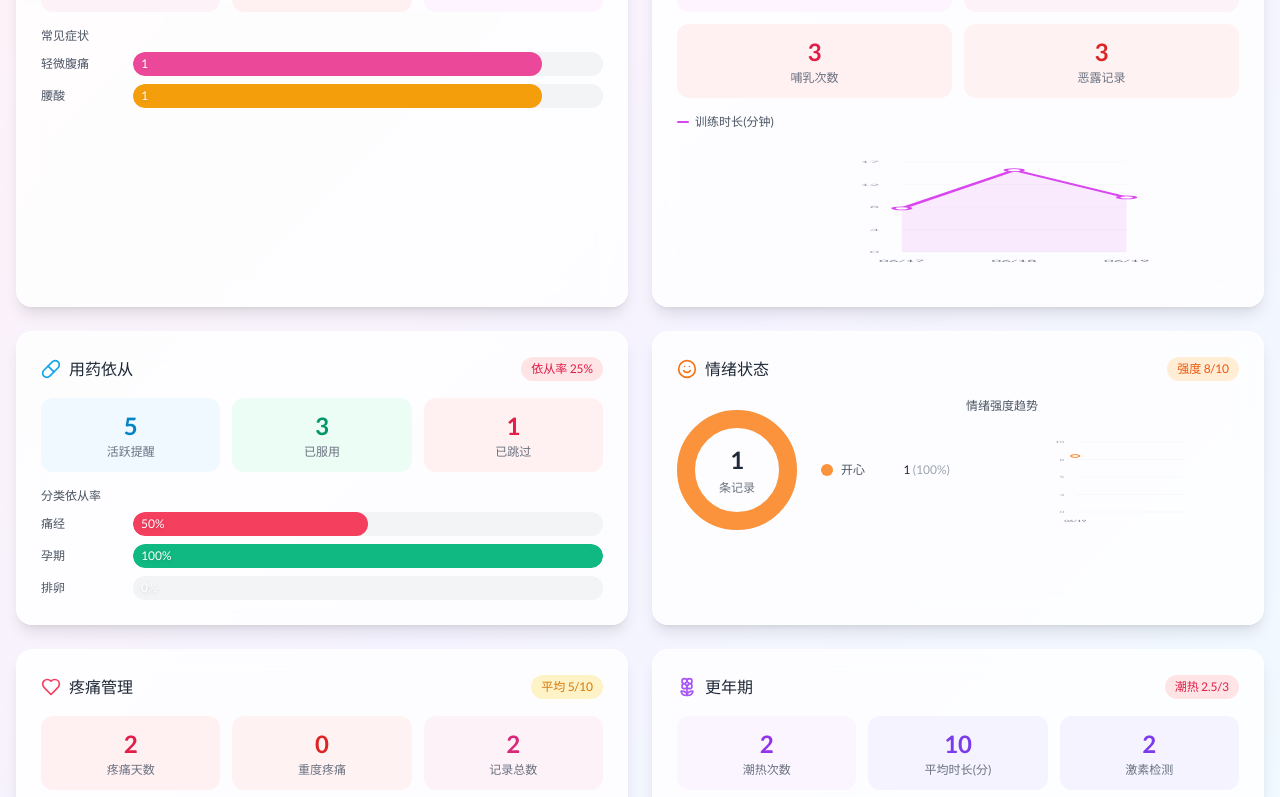
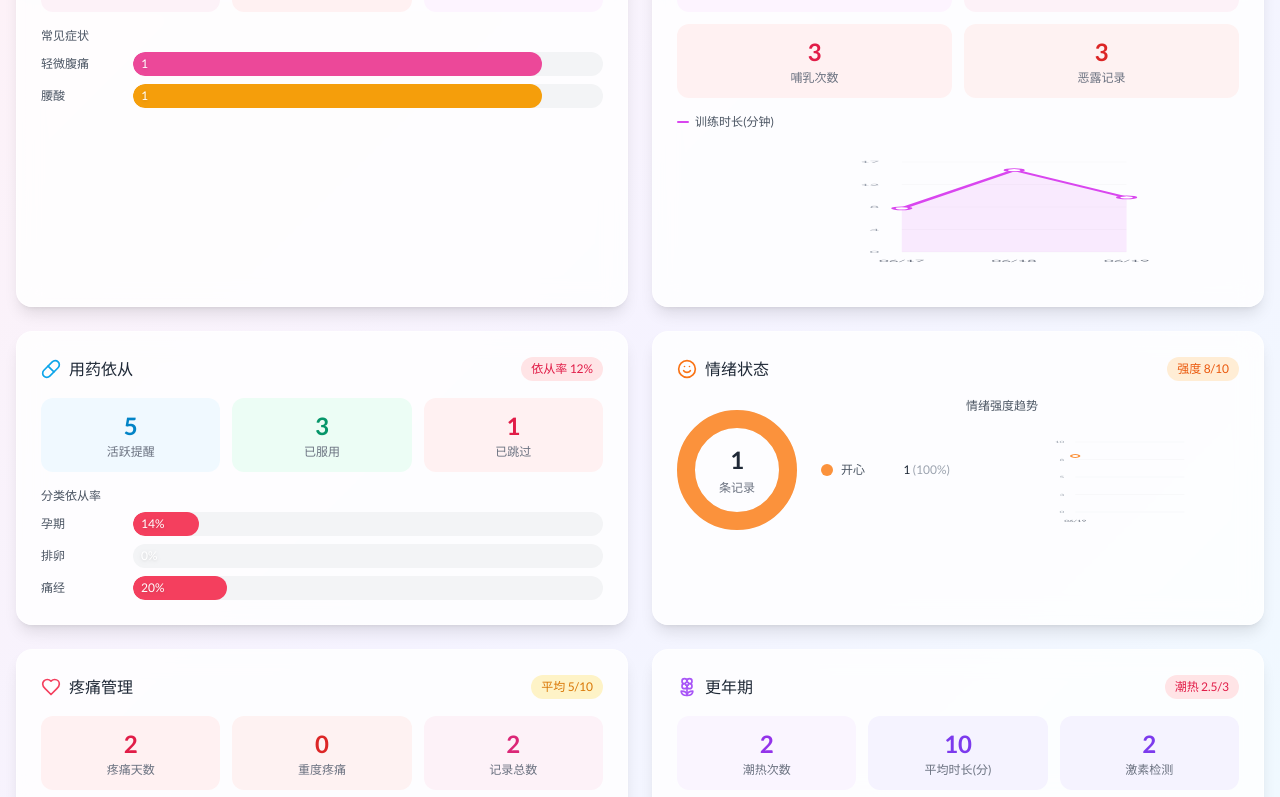
Before and after one commit to nineteen1026-pixel/lyt-22, a React (Vite) app: page /health-report in a window 1280 px wide. Shown: the part 1603-2400 px from the top of the page. Built offline with nearby package versions, Linux system fonts and the light colour scheme.

Commit message:
.3981746827702544:fc28c0e8ce81b6a30bd9576a2ff0edb2_6a35fb38d3ef55831c91327b.6a36079cd3ef55831c9134cb.6a36079b4e48fb612886aadb:Trae CN.T(2026/6/20 11:23:08)

```diff
--- a/src/hooks/useHealthReport.ts
+++ b/src/hooks/useHealthReport.ts
@@ -70,7 +70,7 @@ export function useHealthReport(range: ReportRange) {
     const nutritionReport = computeNutritionReport(nutritionState, start, end, prevStart, prevEnd);
     const cycleReport = computeCycleReport(appState, dateRangeFilter);
     const postpartumReport = computePostpartumReport(appState, dateRangeFilter);
-    const medicationReport = computeMedicationReport(appState, dateRangeFilter);
+    const medicationReport = computeMedicationReport(appState, dateRangeFilter, start, end);
     const moodReport = computeMoodReport(appState, dateRangeFilter);
     const painReport = computePainReport(appState, dateRangeFilter);
     const menopauseReport = computeMenopauseReport(appState, dateRangeFilter);
@@ -320,44 +320,101 @@ function computePostpartumReport(
 
 type CatStat = { category: MedicationCategory; rate: number; total: number; taken: number };
 
+function getDatesInRange(start: Date, end: Date): string[] {
+  const dates: string[] = [];
+  const d = new Date(start);
+  while (d <= end) {
+    dates.push(d.toISOString().split('T')[0]);
+    d.setDate(d.getDate() + 1);
+  }
+  return dates;
+}
+
+function getPainLevelForDate(appState: AppStoreState, date: string): number {
+  const todays = appState.painRecords.filter((r: PainRecord) => r.date === date);
+  if (todays.length === 0) return 0;
+  const sorted = [...todays].sort((a, b) => b.time.localeCompare(a.time));
+  return sorted[0].level;
+}
+
+function isReminderActiveOnDate(
+  reminder: MedicationReminder,
+  date: string,
+  painLevel: number
+): boolean {
+  if (!reminder.active) return false;
+  if (reminder.startDate > date) return false;
+  if (reminder.endDate && reminder.endDate < date) return false;
+  if (reminder.category === 'dysmenorrhea' && reminder.linkedPainLevel && painLevel < reminder.linkedPainLevel) {
+    return false;
+  }
+  return true;
+}
+
 function computeMedicationReport(
   appState: AppStoreState,
-  filter: (d: string) => boolean
+  filter: (d: string) => boolean,
+  start: Date,
+  end: Date
 ): ComputeResult<MedicationReportData> {
   const records: MedicationRecord[] = appState.medicationRecords.filter((r: MedicationRecord) =>
     filter(r.date)
   );
-  const adherence = appState.getMedicationAdherence ? appState.getMedicationAdherence() : null;
 
-  if (records.length === 0 && appState.medicationReminders.length === 0) {
+  const datesInRange = getDatesInRange(start, end);
+
+  let expectedTotal = 0;
+  let actualTaken = 0;
+  const categoryExpected = new Map<MedicationCategory, number>();
+  const categoryTaken = new Map<MedicationCategory, number>();
+
+  for (const date of datesInRange) {
+    const painLevel = getPainLevelForDate(appState, date);
+    for (const reminder of appState.medicationReminders) {
+      if (!isReminderActiveOnDate(reminder, date, painLevel)) continue;
+      const dailyDoses = reminder.times.length;
+      expectedTotal += dailyDoses;
+      const catExpected = categoryExpected.get(reminder.category) || 0;
+      categoryExpected.set(reminder.category, catExpected + dailyDoses);
+
+      const dateRecords = records.filter(
+        (r: MedicationRecord) => r.reminderId === reminder.id && r.date === date
+      );
+      const takenToday = dateRecords.filter((r: MedicationRecord) => r.taken).length;
+      actualTaken += takenToday;
+      const catTaken = categoryTaken.get(reminder.category) || 0;
+      categoryTaken.set(reminder.category, catTaken + takenToday);
+    }
+  }
+
+  if (expectedTotal === 0 && records.length === 0 && appState.medicationReminders.length === 0) {
     return { hasData: false, data: {} as MedicationReportData };
   }
 
-  const categoryMap = new Map<MedicationCategory, { total: number; taken: number }>();
-  for (const reminder of appState.medicationReminders) {
-    const cat = reminder.category;
-    if (!categoryMap.has(cat)) {
-      categoryMap.set(cat, { total: 0, taken: 0 });
-    }
-    const catRecords = records.filter((r: MedicationRecord) => r.reminderId === reminder.id);
-    const existing = categoryMap.get(cat)!;
-    existing.total += catRecords.length;
-    existing.taken += catRecords.filter((r: MedicationRecord) => r.taken).length;
-  }
+  const adherenceRate = expectedTotal > 0 ? Math.round((actualTaken / expectedTotal) * 100) : 0;
 
-  const adherenceByCategory: CatStat[] = Array.from(categoryMap.entries()).map(([category, v]) => ({
-    category,
-    ...v,
-    rate: v.total > 0 ? Math.round((v.taken / v.total) * 100) : 0,
-  }));
+  const categories = new Set<MedicationCategory>([
+    ...Array.from(categoryExpected.keys()),
+    ...Array.from(categoryTaken.keys()),
+  ]);
+  const adherenceByCategory: CatStat[] = Array.from(categories).map((category) => {
+    const total = categoryExpected.get(category) || 0;
+    const taken = categoryTaken.get(category) || 0;
+    return {
+      category,
+      total,
+      taken,
+      rate: total > 0 ? Math.round((taken / total) * 100) : 0,
+    };
+  }).filter((c) => c.total > 0);
 
   return {
     hasData: true,
     data: {
       totalReminders: appState.medicationReminders.length,
       activeReminders: appState.medicationReminders.filter((r: MedicationReminder) => r.active).length,
-      adherenceRate: adherence?.rate || 0,
-      totalTaken: records.filter((r: MedicationRecord) => r.taken).length,
+      adherenceRate,
+      totalTaken: actualTaken,
       totalSkipped: records.filter((r: MedicationRecord) => r.skipped).length,
       totalRecords: records.length,
       adherenceByCategory,
--- a/src/pages/HealthReport.tsx
+++ b/src/pages/HealthReport.tsx
@@ -47,13 +47,24 @@ export default function HealthReport() {
   const [range, setRange] = useState<ReportRange>('week');
   const report = useHealthReport(range);
   const reportRef = useRef<HTMLDivElement>(null);
+  const [isPrinting, setIsPrinting] = useState(false);
 
   const handlePrint = () => {
-    window.print();
+    setIsPrinting(true);
+    window.scrollTo({ top: 0, behavior: 'smooth' });
+    setTimeout(() => {
+      window.print();
+      setTimeout(() => setIsPrinting(false), 500);
+    }, 300);
   };
 
-  const handleExportPDF = async () => {
-    window.print();
+  const handleExportPDF = () => {
+    setIsPrinting(true);
+    window.scrollTo({ top: 0, behavior: 'smooth' });
+    setTimeout(() => {
+      window.print();
+      setTimeout(() => setIsPrinting(false), 500);
+    }, 300);
   };
 
   return (
@@ -729,10 +740,62 @@ export default function HealthReport() {
 
       <style>{`
         @media print {
+          @page {
+            size: A4;
+            margin: 15mm 12mm;
+          }
+          * {
+            -webkit-print-color-adjust: exact !important;
+            print-color-adjust: exact !important;
+          }
+          html, body {
+            background: white !important;
+            margin: 0 !important;
+            padding: 0 !important;
+            width: 100% !important;
+          }
           .print\\:hidden { display: none !important; }
-          body { background: white; }
-          .card { break-inside: avoid; box-shadow: none !important; border: 1px solid #e5e7eb !important; }
-          section { break-inside: avoid; }
+          .container {
+            max-width: 100% !important;
+            padding: 0 !important;
+            margin: 0 !important;
+          }
+          .card {
+            break-inside: avoid;
+            page-break-inside: avoid;
+            box-shadow: none !important;
+            border: 1px solid #e5e7eb !important;
+            background: white !important;
+          }
+          section {
+            break-inside: avoid;
+            page-break-inside: avoid;
+          }
+          section.card {
+            margin-bottom: 12px !important;
+          }
+          h1, h2, h3, h4 {
+            break-after: avoid;
+            page-break-after: avoid;
+          }
+          svg {
+            break-inside: avoid;
+            page-break-inside: avoid;
+            max-width: 100% !important;
+          }
+          .bg-gradient-to-br, .bg-gradient-to-r, .bg-gradient-to-r, .bg-gradient-to-r, .bg-gradient-to-r {
+            -webkit-print-color-adjust: exact !important;
+            print-color-adjust: exact !important;
+          }
+          .from-pink-50, .from-indigo-50, .from-purple-50, .from-emerald-50,
+          .via-rose-50, .to-purple-50, .to-rose-400, .to-rose-500, .to-emerald-500,
+          .to-blue-500, .to-purple-500, .to-teal-500 {
+            -webkit-print-color-adjust: exact !important;
+            print-color-adjust: exact !important;
+          }
+          .rounded-2xl, .rounded-xl, .rounded-full {
+            border-radius: 0.5rem !important;
+          }
         }
       `}</style>
     </div>
```
